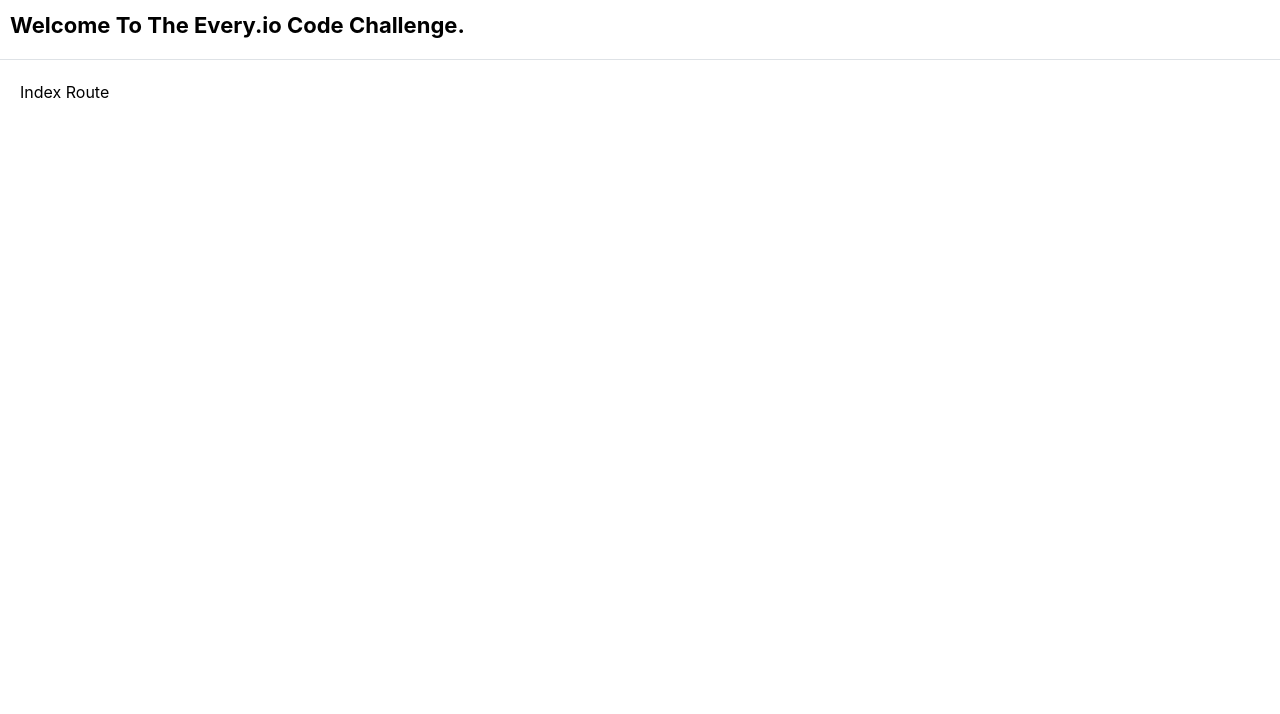
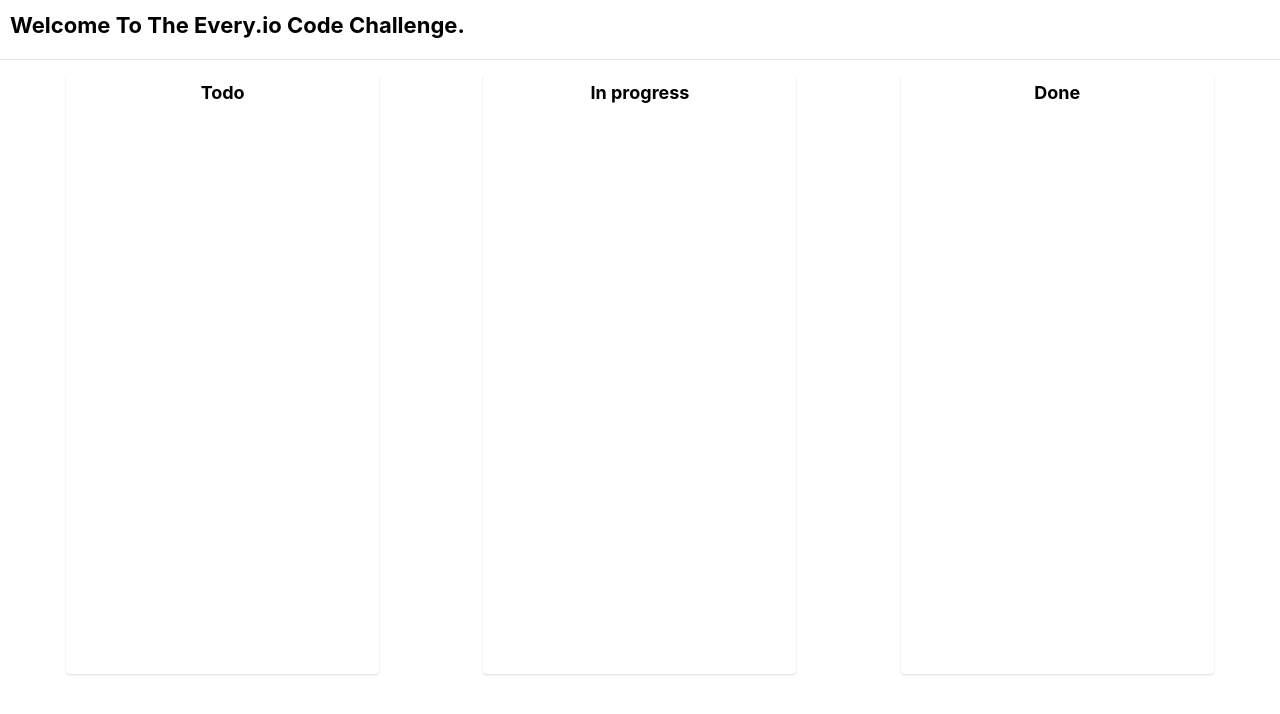
Before and after one commit to angelsantosa/todo-react, a React app: page / in a window 1280 px wide. Shown: the top 714 px of the page. Built offline with nearby package versions, Linux system fonts and the light colour scheme; the HTML template or start-up script is replaced by a standard one.

Commit message:
todos status column init

```diff
--- a/src/routes/index.tsx
+++ b/src/routes/index.tsx
@@ -1,3 +1,41 @@
+import { Grid, Paper, Title, type MantineStyleProp } from '@mantine/core';
+
 export function IndexRoute() {
-  return <div>Index Route</div>;
+  const columnStyle: MantineStyleProp = {
+    display: 'flex',
+    alignItems: 'center',
+    flexDirection: 'column',
+  };
+
+  return (
+    <Grid gutter="sm" justify="space-around" align="flex-start">
+      <Paper
+        component={Grid.Col}
+        shadow="xs"
+        span={3}
+        mih={'600'}
+        style={columnStyle}
+      >
+        <Title order={4}>Todo</Title>
+      </Paper>
+      <Paper
+        component={Grid.Col}
+        shadow="xs"
+        span={3}
+        mih={'600'}
+        style={columnStyle}
+      >
+        <Title order={4}>In progress</Title>
+      </Paper>
+      <Paper
+        component={Grid.Col}
+        shadow="xs"
+        span={3}
+        mih={'600'}
+        style={columnStyle}
+      >
+        <Title order={4}>Done</Title>
+      </Paper>
+    </Grid>
+  );
 }
```
